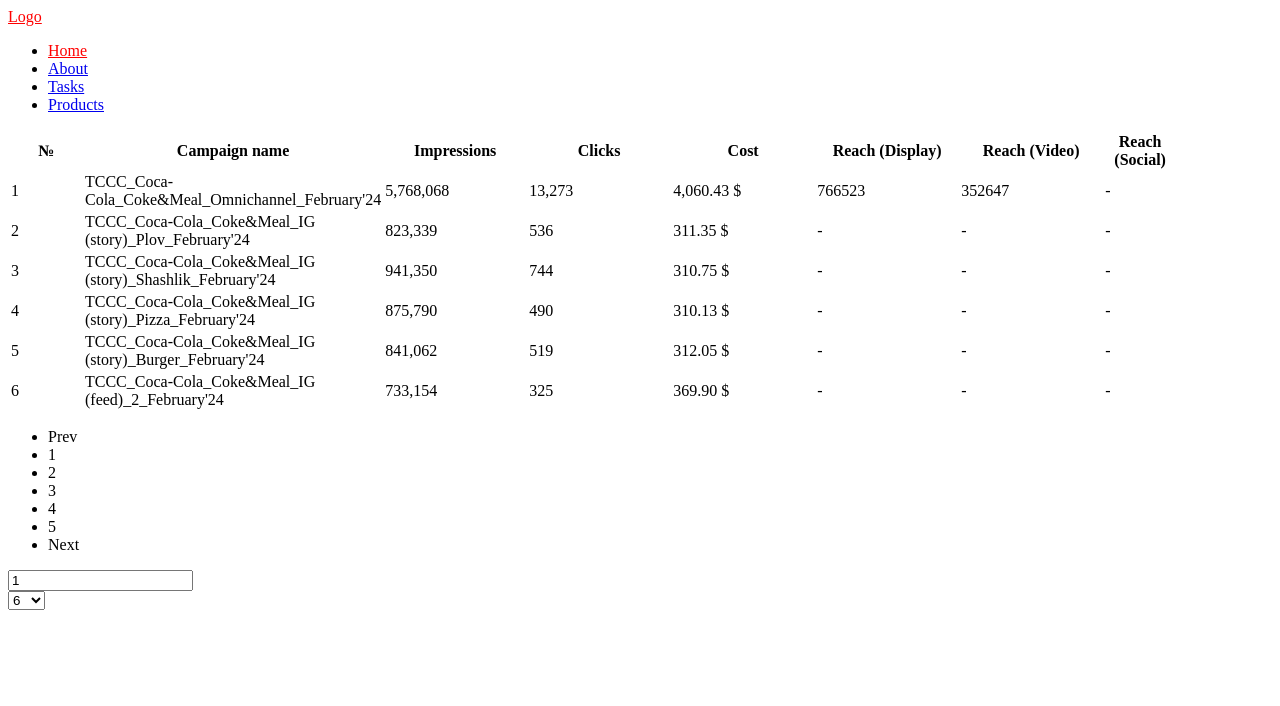
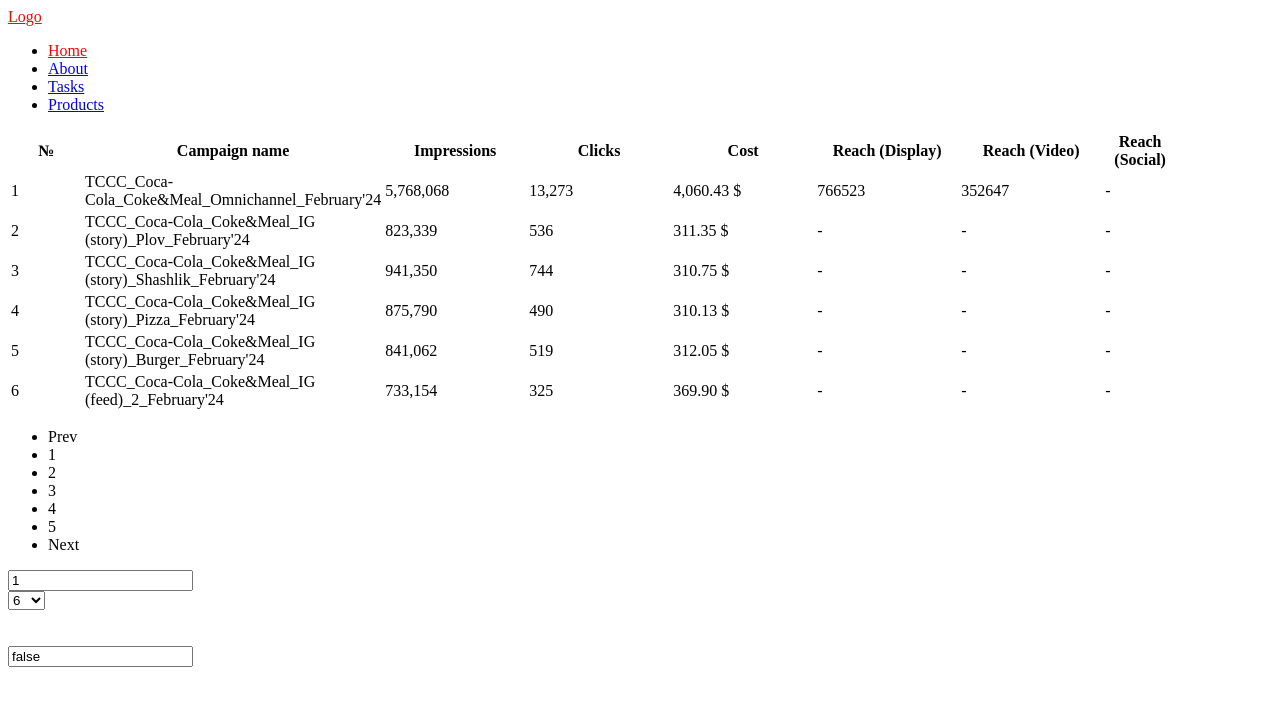
Before and after one commit to Faig-Abaszada/NUXTTHINGS, a Nuxt app: page / in a window 1280 px wide. Shown: the top 706 px of the page. Built offline with nearby package versions, Linux system fonts and the light colour scheme.

Commit message:
create input component

```diff
--- /dev/null
+++ b/components/InputComponent.vue
@@ -0,0 +1,45 @@
+<!-- text, checkbox, email, file, image, number, password, , tel, url, search, radio, button-->
+
+<template>
+  <div :class="wrapperClass">
+    <label v-if="label" :for="id">{{ label }}</label>
+    <component
+        :is="inputComponent"
+        v-bind="$attrs"
+        :value="modelValue"
+        @input="$emit('update:modelValue', $event)"
+        :id="id"
+    >
+      <slot></slot> <!-- For additional content like options in a select -->
+    </component>
+    <span v-if="helpText">{{ helpText }}</span>
+  </div>
+</template>
+
+<script>
+export default {
+  props: {
+    type: {
+      type: String,
+      default: 'text'
+    },
+    modelValue: [String, Number, Boolean, Array, Object, File],
+    label: String,
+    helpText: String,
+    wrapperClass: String,
+    id: String
+  },
+  computed: {
+    inputComponent() {
+      switch (this.type) {
+        case 'textarea':
+          return 'textarea';
+        case 'select':
+          return 'select';
+        default:
+          return 'input';
+      }
+    }
+  }
+};
+</script>
--- a/pages/index.vue
+++ b/pages/index.vue
@@ -11,12 +11,22 @@
       :is-total-on-top="true"
       :max-height="285"
   ></table-component>
+
+  <br>
+  <br>
+  <div>
+    <input-component
+     type="text"/>
+  </div>
 </div>
 </template>
 <script>
 // import { defineAsyncComponent } from 'vue'
+import InputComponent from "~/components/InputComponent.vue";
+
 export default {
   name: "index",
+  components: {InputComponent},
   // components: {
   //   'table-component': defineAsyncComponent(() => import('@/components/TableComponent.vue'))
   // },
```
